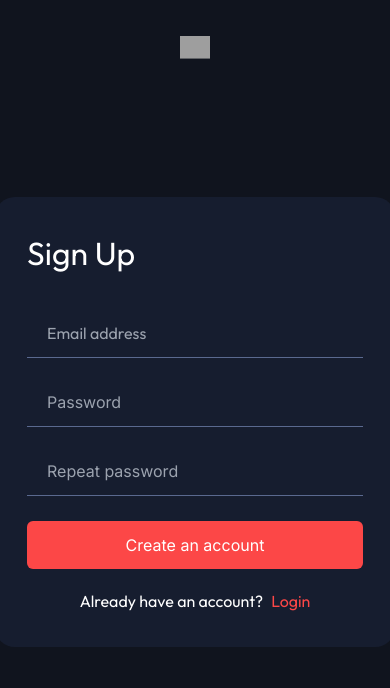
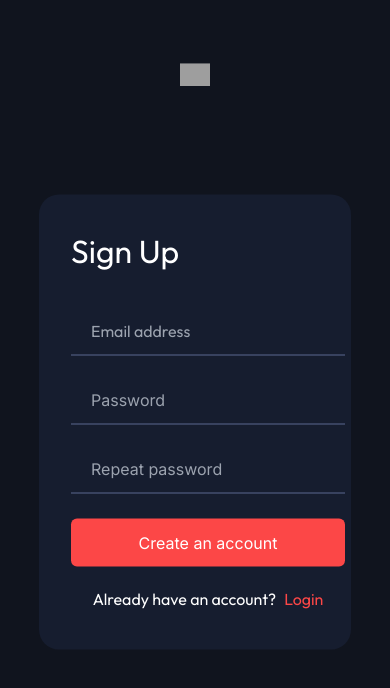
Before and after one commit to vaxojaniashvili/Movie-Project, a Next.js app: page /pages/Sign-Up in a window 390 px wide. Shown: the top 688 px of the page. Built offline with nearby package versions, Linux system fonts and the light colour scheme; grey boxes are pictures that could not be loaded.

Commit message:
mobile-responsive-is-finished

```diff
--- a/src/app/common/components/Login.tsx
+++ b/src/app/common/components/Login.tsx
@@ -41,7 +41,7 @@ const LoginInp = () => {
       <Image
         width={30}
         height={30}
-        className="absolute top-[-150px] left-1/2 transform -translate-x-1/2 -translate-y-1/2"
+        className="absolute top-[-120px] left-1/2 transform -translate-x-1/2 -translate-y-1/2"
         src={logo.src}
         alt={""}
       />
--- a/src/app/common/components/Sign.tsx
+++ b/src/app/common/components/Sign.tsx
@@ -30,12 +30,12 @@ const SignUp = () => {
 
   return (
     <div
-      className={`absolute top-1/2 left-1/2 transform -translate-x-1/2 -translate-y-1/2 w-[400px] h-[450px] bg-[#161D2F] rounded-[20px]`}
+      className={`absolute top-1/2 left-1/2 transform -translate-x-1/2 -translate-y-1/2 w-[80%] h-[455px] sm:w-[400px] bg-[#161D2F] rounded-[20px] `}
     >
       <Image
         width={30}
         height={30}
-        className="absolute top-[-150px] left-1/2 transform -translate-x-1/2 -translate-y-1/2"
+        className="absolute top-[-120px] left-1/2 transform -translate-x-1/2 -translate-y-1/2"
         src={logo.src}
         alt={""}
       />
```
